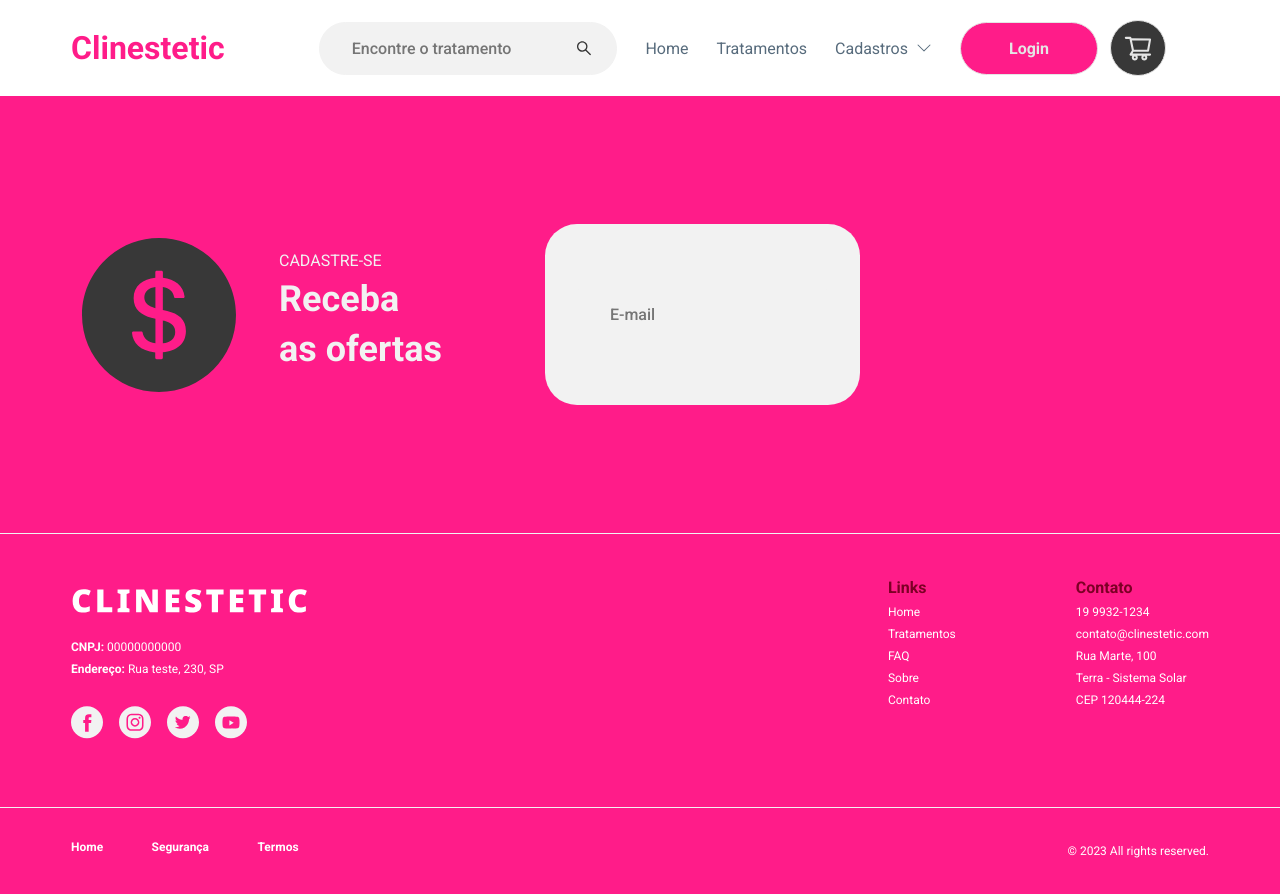
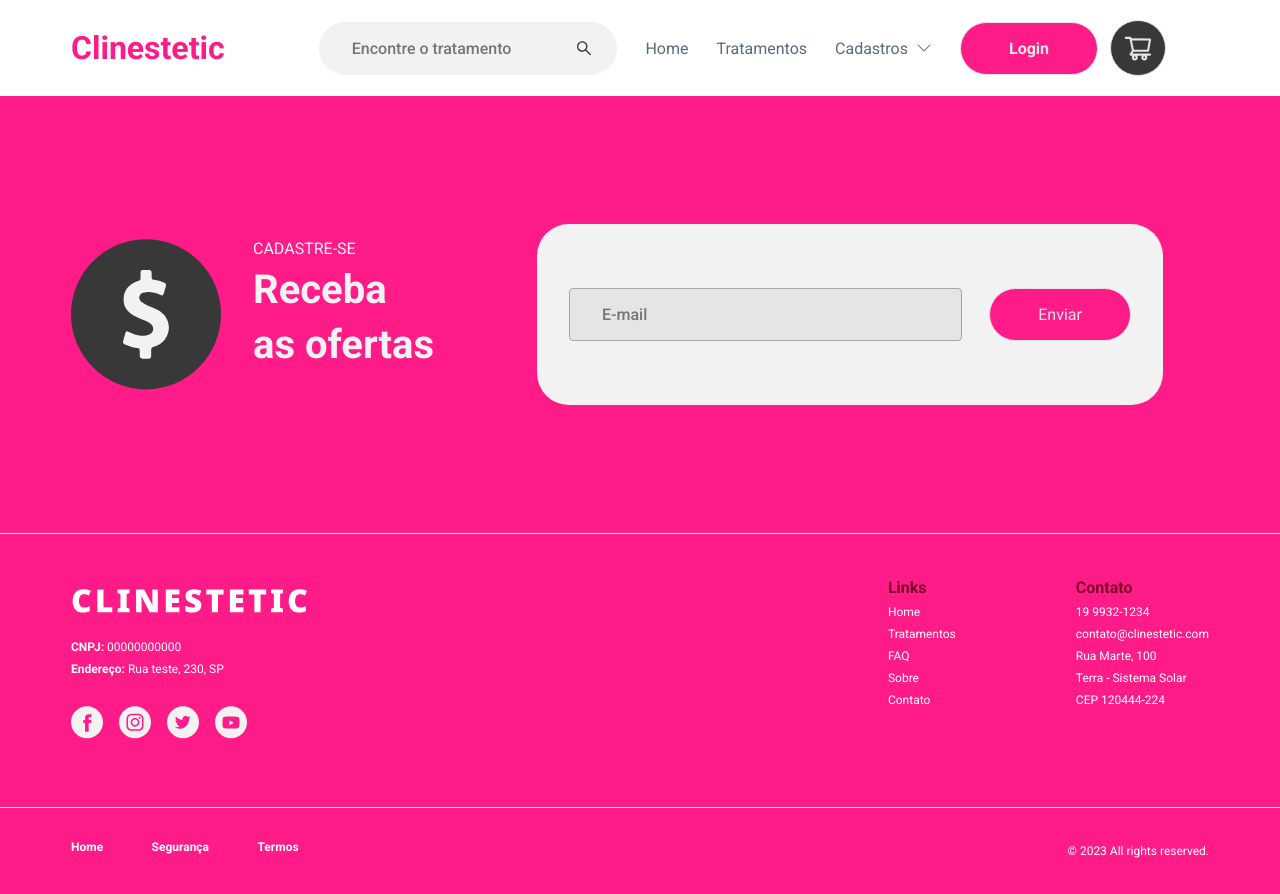
Before and after one commit to Jose-iel/clinestetic-front-end, a Next.js app: page / in a window 1280 px wide. Built offline with nearby package versions, Linux system fonts and the light colour scheme.

Commit message:
feat: second part

```diff
--- a/src/components/Header/index.tsx
+++ b/src/components/Header/index.tsx
@@ -28,6 +28,7 @@ export default function Header() {
           <S.HeaderDesktop>
             <Input
               options={{
+                variant: 'primary',
                 id: 'search',
                 name: 'search',
                 placeholder: 'Encontre o tratamento',
--- a/src/components/Offer/index.tsx
+++ b/src/components/Offer/index.tsx
@@ -1,10 +1,8 @@
 import * as S from './style';
 import { Container, Box } from 'styles/layout';
 
-import { AiFillDollarCircle } from 'react-icons/ai';
-
 import Input from 'components/form/Input';
-// import Button from 'components/form/Button';
+import Button from 'components/form/Button';
 
 export default function Offer() {
   return (
@@ -14,26 +12,28 @@ export default function Offer() {
         flexDirection={['column', 'row']}
         alignItems="center"
       >
-        <AiFillDollarCircle size={176} color="#383838" />
-        <Box marginLeft="32px" marginRight="103px">
-          <S.SmallText>CADASTRE-SE</S.SmallText>
-          <S.BigText>Receba</S.BigText>
-          <S.BigText>as ofertas</S.BigText>
-        </Box>
+        <S.InfoBox>
+          <S.Icon src="img/offer/offer-icon.svg" alt="icon" />
+          <Box marginRight={['20px', '103px']} marginBottom={['20px', '0px']}>
+            <S.SmallText>CADASTRE-SE</S.SmallText>
+            <S.BigText>Receba</S.BigText>
+            <S.BigText>as ofertas</S.BigText>
+          </Box>
+        </S.InfoBox>
         <S.ContactBox>
           <Input
             options={{
+              variant: 'secondary',
               id: 'offer',
               name: 'offer',
               placeholder: 'E-mail',
               boxWidth: '100%',
               isRadius: false
             }}
-            // <Button
-            //   variant={'primary'} rounded={true}
-            // >
-            // </Button>
           />
+          <Button variant={'primary'} rounded={true}>
+            Enviar
+          </Button>
         </S.ContactBox>
       </Container>
     </S.Offer>
--- a/src/components/Offer/style.ts
+++ b/src/components/Offer/style.ts
@@ -9,6 +9,20 @@ export const Offer = styled.div`
   padding: 128px 0 128px 0;
 `;
 
+export const InfoBox = styled.div`
+  display: flex;
+  gap: ${({ theme }) => theme.space[32]};
+`;
+
+export const Icon = styled.img`
+  @media only screen and (max-width: 600px) {
+    width: 120px;
+    margin-bottom: ${({ theme }) => theme.space[32]};
+  }
+
+  width: 150px;
+`;
+
 export const SmallText = styled.p`
   font-size: ${({ theme }) => theme.fontSizes[16]};
   color: ${({ theme }) => theme.colors.light[200]};
@@ -17,12 +31,20 @@ export const SmallText = styled.p`
 
 export const BigText = styled.p`
   font-weight: bold;
-  font-size: ${({ theme }) => theme.fontSizes[36]};
+  font-size: ${({ theme }) => theme.fontSizes[40]};
   color: ${({ theme }) => theme.colors.light[200]};
   margin-bottom: ${({ theme }) => theme.space[8]};
 `;
 
 export const ContactBox = styled.div`
+  @media only screen and (max-width: 600px) {
+    width: 90%;
+    flex-direction: column;
+  }
+
+  width: 55%;
+  display: flex;
+  gap: 27px;
   padding: 64px 32px 64px 32px;
   border-radius: 32px;
   background-color: ${({ theme }) => theme.colors.light[200]};
--- a/src/components/form/Input/index.tsx
+++ b/src/components/form/Input/index.tsx
@@ -24,6 +24,7 @@ export default function Input({ options }: IInput) {
         inputSize={options?.iconLeft ? '1rem 2rem 1rem 3rem' : options?.size}
         rounded={options.isRadius}
         width="100%"
+        variant={options.variant}
       />
     </Box>
   );
--- a/src/components/form/Input/interfaces.ts
+++ b/src/components/form/Input/interfaces.ts
@@ -2,6 +2,7 @@ import { ReactNode } from 'react';
 
 export interface IInput {
   options: {
+    variant?: 'primary' | 'secondary';
     id: string;
     name: string;
     label?: string;
--- a/src/components/form/Input/style.ts
+++ b/src/components/form/Input/style.ts
@@ -9,6 +9,11 @@ const variantStyles = (theme: Theme, variant = 'primary') =>
       color: ${theme?.colors?.dark[400]};
       background: ${theme?.colors?.light[200]};
       border-color: ${theme?.colors?.light[200]};
+    `,
+    secondary: css`
+      color: ${theme?.colors?.dark[400]};
+      background: ${theme?.colors?.light[300]};
+      border-color: ${theme?.colors?.light[800]};
     `
   }[variant]);
 
```
Also changed, not shown: public/img/offer/offer-icon.svg (added), 1 other file (tests, documents, lock files or other folders).
